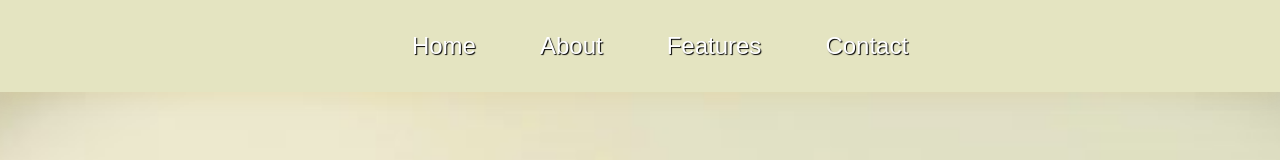
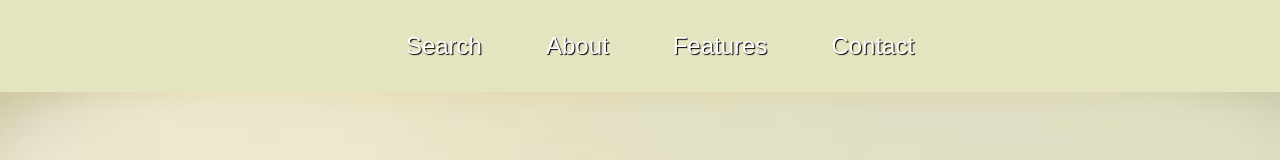
Before and after one commit to Jithesh1122/binary_brigade, a React (Vite) app in the folder agriculture/: page / in a window 1280 px wide. Shown: the top 160 px of the page. Built offline with nearby package versions, Linux system fonts and the light colour scheme; a web font is replaced by a local one.

Commit message:
made front end second stage

```diff
--- a/agriculture/src/Components/HomePage.jsx
+++ b/agriculture/src/Components/HomePage.jsx
@@ -13,10 +13,10 @@ const HomePage = () => {
                     <div className="navbar">
                         <nav>
                             <ul className="nav-links">
-                                <li><a href="#">Home</a></li>
+                                <li><a href="#Search">Search</a></li>
                                 <li><a href="#about">About</a></li> {/* Link to About section */}
                                 <li><a href="#Crop">Features</a></li>
-                                <li><a href="#">Contact</a></li>
+                                <li><a href="#footer">Contact</a></li>
                             </ul>
                         </nav>
                     </div>
@@ -37,11 +37,11 @@ const HomePage = () => {
                 <div id="about" className="about"> {/* Set id to target this section */}
                     <AboutSection />
                 </div>
-                <div className="searchCrop">
+                <div id="Search" className="searchCrop">
                     <SearchCrop/>
                 </div>
 
-                <footer className="footer">
+                <footer  id='footer' className="footer">
                     <ContactUs />
                 </footer>
             </div>
```
